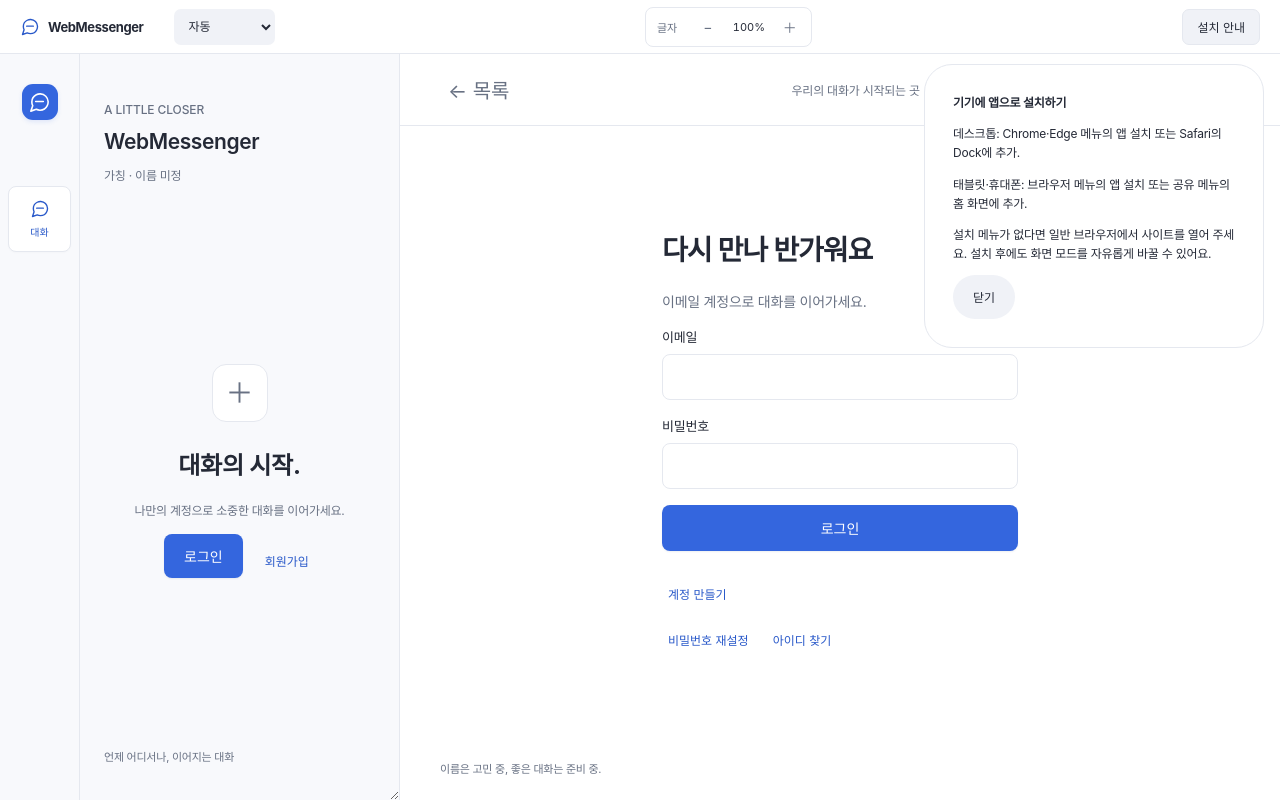
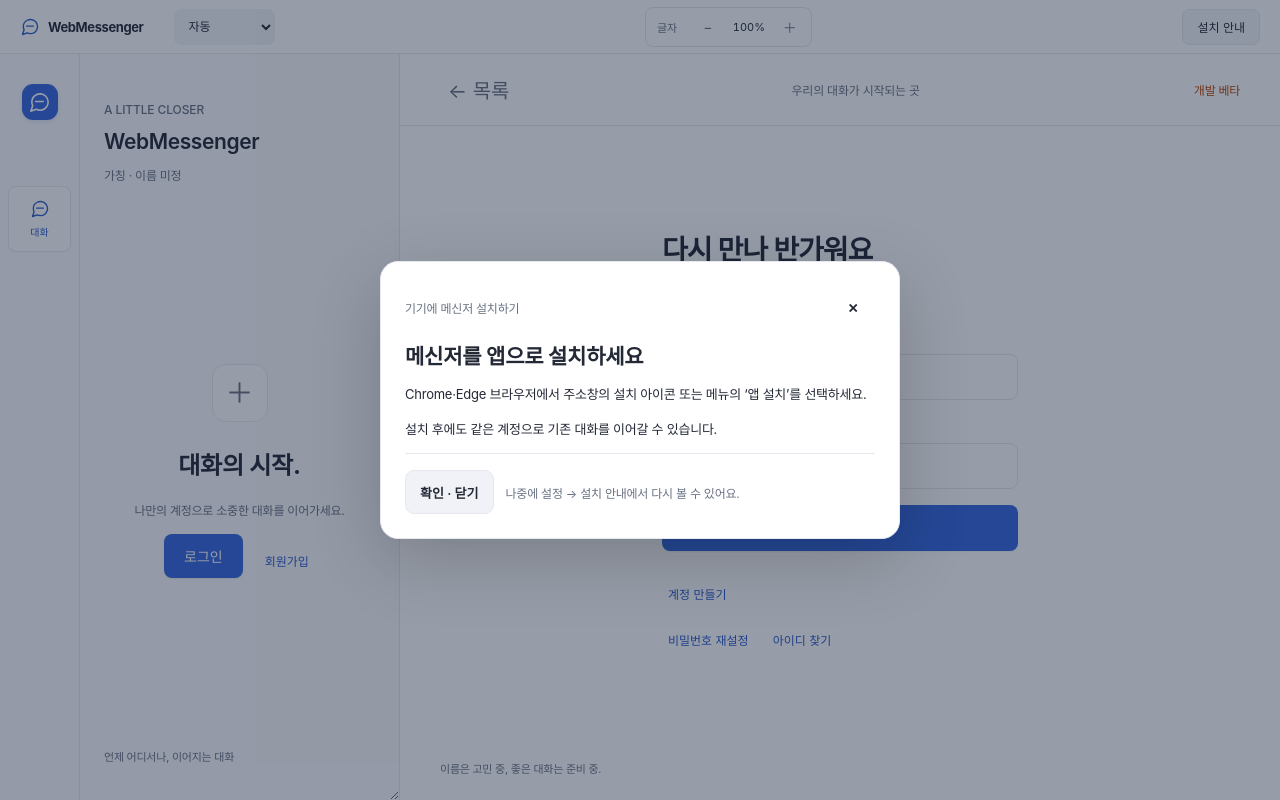
Before and after one commit to myflair77/Mycel, a React (Vite) app: page / in a window 1280 px wide. Both pictures are taken after a click on the button "설치 안내". Built offline with nearby package versions, Linux system fonts and the light colour scheme; no server answers.

Commit message:
Update Site source

```diff
--- a/src/components/InstallButton.tsx
+++ b/src/components/InstallButton.tsx
@@ -1,10 +1,43 @@
-import { useEffect, useState } from 'react';
-interface InstallPrompt extends Event { prompt(): Promise<void>; userChoice: Promise<{outcome:'accepted'|'dismissed'}> }
-export function InstallButton(){
- const [prompt,setPrompt]=useState<InstallPrompt|null>(null); const [help,setHelp]=useState(false);
- const [installed,setInstalled]=useState(()=>window.matchMedia('(display-mode: standalone)').matches || Boolean((navigator as Navigator & {standalone?:boolean}).standalone));
- useEffect(()=>{const ready=(event:Event)=>{event.preventDefault();setPrompt(event as InstallPrompt)};const done=()=>{setInstalled(true);setPrompt(null)};window.addEventListener('beforeinstallprompt',ready);window.addEventListener('appinstalled',done);return()=>{window.removeEventListener('beforeinstallprompt',ready);window.removeEventListener('appinstalled',done)}},[]);
- async function install(){if(!prompt){setHelp(!help);return}try{await prompt.prompt();await prompt.userChoice;setPrompt(null)}catch{setHelp(true);setPrompt(null)}}
- if(installed)return null;
- return <div className="install-control"><button className="install-button" onClick={install} disabled={installed} aria-expanded={help}>{installed?'앱 실행 중':prompt?'앱 설치':'설치 안내'}</button>{help&&<div className="install-help" role="region" aria-label="앱 설치 안내"><strong>기기에 앱으로 설치하기</strong><p>데스크톱: Chrome·Edge 메뉴의 앱 설치 또는 Safari의 Dock에 추가.</p><p>태블릿·휴대폰: 브라우저 메뉴의 앱 설치 또는 공유 메뉴의 홈 화면에 추가.</p><p>설치 메뉴가 없다면 일반 브라우저에서 사이트를 열어 주세요. 설치 후에도 화면 모드를 자유롭게 바꿀 수 있어요.</p><button onClick={()=>setHelp(false)}>닫기</button></div>}</div>
+import {useEffect,useRef,useState} from 'react';
+interface InstallPrompt extends Event {prompt():Promise<void>;userChoice:Promise<{outcome:'accepted'|'dismissed'}>}
+const GUIDE_KEY='weano-install-guide-v1';
+export function installPlatform(ua:string,platform='',touch=0){
+ const android=/Android/i.test(ua)||/Android/i.test(platform);
+ const ios=/iPhone|iPad|iPod/i.test(ua)||(/Mac/i.test(platform)&&touch>1);
+ const edge=/Edg(?:A|iOS)?\//.test(ua);
+ return {android,ios,edge,chrome:android&&/Chrome\//.test(ua)&&!edge&&!/SamsungBrowser|OPR\/|; wv\)/.test(ua)};
 }
+function standalone(){return matchMedia('(display-mode: standalone)').matches||Boolean((navigator as Navigator&{standalone?:boolean}).standalone)}
+export function InstallButton(){return <div className="install-control"><button className="install-button" onClick={()=>window.dispatchEvent(new Event('weano-install-help'))}>설치 안내</button></div>}
+export function InstallGuideHost(){
+ const [platform]=useState(()=>installPlatform(navigator.userAgent,(navigator as Navigator&{userAgentData?:{platform:string}}).userAgentData?.platform??navigator.platform,navigator.maxTouchPoints));
+ const [installed,setInstalled]=useState(standalone),[prompt,setPrompt]=useState<InstallPrompt|null>(null),[open,setOpen]=useState(false),[notice,setNotice]=useState('');
+ const dialog=useRef<HTMLDialogElement>(null);
+ useEffect(()=>{
+  const help=()=>{setNotice('');setOpen(true)},ready=(e:Event)=>{e.preventDefault();setPrompt(e as InstallPrompt)},done=()=>{setInstalled(true);setPrompt(null);setNotice('설치가 완료됐습니다. 홈 화면에서 메신저를 열고 설정에서 알림을 켜 주세요.')};
+  window.addEventListener('weano-install-help',help);window.addEventListener('beforeinstallprompt',ready);window.addEventListener('appinstalled',done);
+  let seen=false;try{seen=localStorage.getItem(GUIDE_KEY)==='seen'}catch{}
+  // Device platform, not window width: desktop small windows must not get mobile instructions.
+  if((platform.android||platform.ios)&&(!standalone()||(platform.android&&platform.edge))&&!seen)setOpen(true);
+  return()=>{window.removeEventListener('weano-install-help',help);window.removeEventListener('beforeinstallprompt',ready);window.removeEventListener('appinstalled',done)};
+ },[platform]);
+ useEffect(()=>{if(open&&!dialog.current?.open)dialog.current?.showModal();if(!open)dialog.current?.close()},[open]);
+ function close(){try{localStorage.setItem(GUIDE_KEY,'seen')}catch{}setOpen(false)}
+ async function install(){if(!prompt)return;try{await prompt.prompt();const choice=await prompt.userChoice;if(choice.outcome==='accepted'){setInstalled(true);setNotice('홈 화면에서 메신저를 열고 설정에서 알림을 켜 주세요.')}else setNotice('설치를 취소했습니다. 나중에 다시 설치할 수 있습니다.')}catch{setNotice('브라우저 메뉴에서 앱 설치를 선택해 주세요.')}finally{setPrompt(null)}}
+ const origin=location.origin,chromeLink='intent://'+location.host+'/#Intent;scheme='+location.protocol.slice(0,-1)+';package=com.android.chrome;S.browser_fallback_url='+encodeURIComponent(origin)+';end';
+ return <dialog ref={dialog} className="install-guide" aria-labelledby="install-guide-title" onCancel={e=>{e.preventDefault();close()}} onClick={e=>{if(e.target===e.currentTarget)close()}}>
+ <header><span className="install-guide-kicker">기기에 메신저 설치하기</span><button className="install-guide-close" aria-label="설치 안내 닫기" onClick={close}>✕</button></header>
+ <h2 id="install-guide-title">{platform.android?'휴대폰·태블릿에서는 Chrome을 권장해요':platform.ios?'홈 화면에서 메신저를 열어보세요':'메신저를 앱으로 설치하세요'}</h2>
+ {platform.android?<><p className="install-guide-lead">{platform.edge?'지금은 Edge로 접속했어요. Chrome으로 다시 열어 설치해 주세요.':platform.chrome?'Chrome으로 접속했어요. 아래 순서대로 설치해 주세요.':'이 사이트를 Chrome으로 다시 열어 설치해 주세요.'}</p>
+ <div className="install-guide-note">홈 화면 숫자 배지를 사용하려면 Chrome으로 설치하는 것을 권장합니다. 갤럭시 테스트에서 Chrome은 숫자가 표시됐지만 Edge로 만든 아이콘에서는 표시되지 않았습니다.</div>
+ <ol><li><strong>Chrome에서 이 사이트 열기</strong><p>{platform.chrome?'지금 보고 있는 페이지에서 다음 단계로 진행하세요.':'아래 ‘Chrome으로 열기’를 누르세요. 열리지 않으면 주소를 복사한 뒤 Chrome 주소창에 붙여넣으세요.'}</p></li><li><strong>브라우저 메뉴 ⋮ 누르기</strong><p>‘홈 화면에 추가’ 또는 ‘설치 및 바로가기 만들기’를 선택하세요. 버전에 따라 ‘앱 설치’가 바로 보일 수 있습니다.</p></li><li><strong>‘설치’ 선택하기</strong><p>‘앱 설치’와 ‘바로가기 만들기’가 함께 보이면 ‘앱 설치’를 선택해 주세요.</p></li><li><strong>홈 화면에서 실행하고 알림 켜기</strong><p>메신저 아이콘으로 실행 → 로그인 → 설정 → 알림 켜기. 브라우저가 묻는 알림 권한도 허용해 주세요.</p></li></ol>
+ <p className="install-guide-footnote">숫자는 기기·홈 화면·알림 설정에 따라 다릅니다. 갤럭시의 ‘앱 아이콘 배지’도 켜져 있어야 합니다. 알림창의 알림을 지우면 숫자가 사라질 수 있어요.</p>
+ {!platform.chrome&&<div className="install-guide-actions"><a className="guide-primary" href={chromeLink}>Chrome으로 열기</a><button onClick={()=>void navigator.clipboard.writeText(origin).then(()=>setNotice('주소를 복사했습니다. Chrome 주소창에 붙여넣어 주세요.')).catch(()=>setNotice('아래 사이트 주소를 길게 눌러 복사해 주세요.'))}>사이트 주소 복사</button></div>}
+ {!platform.chrome&&<><p className="install-guide-address">{origin}</p><p className="install-guide-footnote">Chrome이 없다면 Play 스토어에서 Google Chrome을 설치한 뒤 이 주소를 열어 주세요. 기존 대화와 친구는 같은 계정으로 로그인하면 그대로 보입니다.</p></>}
+ <a className="install-official" href="https://support.google.com/chrome/answer/9658361?co=GENIE.Platform%3DAndroid&hl=ko" target="_blank" rel="noreferrer">Chrome 공식 설치 도움말 ↗</a>
+ </>:platform.ios?<><p>iPhone·iPad에서는 Safari로 사이트를 열어 주세요.</p><ol><li>공유 버튼 누르기</li><li>‘홈 화면에 추가’ 선택</li><li>‘추가’를 누르고 홈 화면 아이콘으로 실행</li><li>로그인 후 설정에서 알림 켜기</li></ol></>:<><p>Chrome·Edge 브라우저에서 주소창의 설치 아이콘 또는 메뉴의 ‘앱 설치’를 선택하세요.</p><p>설치 후에도 같은 계정으로 기존 대화를 이어갈 수 있습니다.</p></>}
+ {prompt&&!installed&&(!platform.android||platform.chrome)&&<button className="guide-primary" onClick={()=>void install()}>지금 앱 설치</button>}
+ {installed&&<p className="install-guide-footnote">앱이 설치되어 있습니다. 홈 화면 아이콘으로 실행해 주세요. 설치 안내는 설정에서 다시 볼 수 있어요.</p>}
+ <p role="status">{notice}</p><footer><button onClick={close}>확인 · 닫기</button><small>나중에 설정 → 설치 안내에서 다시 볼 수 있어요.</small></footer>
+ </dialog>
+}
--- a/src/main.tsx
+++ b/src/main.tsx
@@ -8,7 +8,7 @@ import {createRoot} from 'react-dom/client';
 import type {Session} from '@supabase/supabase-js';
 import {appConfig} from './config';
 import {useLayout} from './hooks/useLayout';
-import {InstallButton} from './components/InstallButton';
+import {InstallButton,InstallGuideHost} from './components/InstallButton';
 import {AuthPanel} from './features/auth/AuthPanel';
 import {ChatWorkspace} from './features/messages/ChatWorkspace';
 import {supabase,initialAuthFlow} from './services/supabase';
@@ -28,7 +28,7 @@ function App(){
  useEffect(()=>{const update=()=>{document.documentElement.style.setProperty('--viewport-height',(window.visualViewport?.height??window.innerHeight)+'px')};update();window.visualViewport?.addEventListener('resize',update);window.addEventListener('resize',update);return()=>{window.visualViewport?.removeEventListener('resize',update);window.removeEventListener('resize',update)}},[]);
  if(accountFlow)return <AccountRecovery flow={accountFlow} session={session} onDone={()=>{sessionStorage.removeItem('weano-recovery-user');history.replaceState(null,'',location.pathname);setAccountFlow(null);setAuthMode('login')}}/>;
  return <div data-layout={layout} data-section={section} className={`app ${session?'signed-in':''} ${dark?'dark':''} ${detail?'detail-open':''}`}>
-  <div className="display-controls"><div className="app-brand"><Icon name="chat" size={20}/><span>WebMessenger</span></div><select aria-label="화면 모드" id="layout-mode" value={preference} onChange={e=>setPreference(e.target.value as typeof preference)}><option value="auto">자동</option><option value="desktop">데스크톱</option><option value="tablet">태블릿</option><option value="phone">휴대폰</option></select><FontSizeControl/><InstallButton/></div>
+  <InstallGuideHost/><div className="display-controls"><div className="app-brand"><Icon name="chat" size={20}/><span>WebMessenger</span></div><select aria-label="화면 모드" id="layout-mode" value={preference} onChange={e=>setPreference(e.target.value as typeof preference)}><option value="auto">자동</option><option value="desktop">데스크톱</option><option value="tablet">태블릿</option><option value="phone">휴대폰</option></select><FontSizeControl/><InstallButton/></div>
   <nav className="rail" aria-label="주 탐색"><div className="mark" aria-label="WebMessenger"><Icon name="chat" size={23}/></div><div className="nav-items">{([['friends','친구','friends'],['chats','대화','chat'],['settings','설정','settings']] as const).filter(([key])=>session||key==='chats').map(([key,label,icon])=><button key={key} aria-current={section===key?'page':undefined} onClick={()=>{setSection(key);setDetail(false)}}><span aria-hidden="true"><Icon name={icon as IconName}/></span>{label}{key==='friends'&&requests>0&&<b className="nav-count">{requests}</b>}</button>)}</div></nav>
   {session?<ChatWorkspace theme={theme} onTheme={setTheme} key={session.user.id} session={session} section={section} onSection={setSection} onRequests={setRequests} layout={layout} conversationVisible={section==='chats'&&(layout!=='phone'||detail)} onOpen={()=>{setSection('chats');setDetail(true)}} onBack={()=>setDetail(false)}/>:<>
    <aside className="list"><header><p className="eyebrow">A LITTLE CLOSER</p><h1>{appConfig.displayName}</h1><p className="muted">{appConfig.nameStatus}</p></header><section className="empty-list"><div className="outline-icon">＋</div><h2>대화의 시작.</h2><p>나만의 계정으로 소중한 대화를 이어가세요.</p><div className="auth-actions"><button className="primary-button" onClick={()=>{setAuthMode('login');setDetail(true)}}>로그인</button><button className="text-button" onClick={()=>{setAuthMode('signup');setDetail(true)}}>회원가입</button></div></section><footer>언제 어디서나, 이어지는 대화</footer></aside>
--- a/src/styles/atelier.css
+++ b/src/styles/atelier.css
@@ -216,3 +216,17 @@ button:disabled{cursor:default}
 .block-confirmation .danger:hover:not(:disabled){color:#fff;background:#b33142;border-color:#b33142}
 .app .profile-settings .notice button{margin:4px 8px 4px 0}
 .app[data-layout="phone"] .profile-settings button{min-height:44px}
+.install-guide{width:min(520px,calc(100vw - 28px));max-height:calc(100dvh - 32px);overflow-y:auto;box-sizing:border-box;border:1px solid var(--line);border-radius:18px;padding:24px;background:var(--paper);color:var(--ink);box-shadow:0 20px 70px #0003}
+.install-guide::backdrop{background:#14203a70}.install-guide header{display:flex;align-items:center;justify-content:space-between;gap:12px}
+.install-guide-kicker{font-size:12px;color:var(--muted)}.install-guide h2{font-size:calc(21px * var(--font-scale,1));line-height:1.4;margin:12px 0}
+.install-guide p{font-size:calc(13px * var(--font-scale,1));line-height:1.65}.install-guide-lead{font-weight:600;color:var(--link)}
+.install-guide-note{background:var(--soft);border-radius:10px;padding:14px;font-size:calc(12px * var(--font-scale,1));line-height:1.65}
+.install-guide ol{padding-left:24px;margin:22px 0}.install-guide li{padding-left:4px;margin:16px 0;font-size:calc(14px * var(--font-scale,1))}
+.install-guide li::marker{color:var(--link);font-weight:700}.install-guide li p{margin:5px 0;color:var(--muted)}
+.install-guide button,.install-guide-actions a{appearance:none;border:1px solid var(--line);border-radius:9px;background:var(--soft);color:var(--ink);font:inherit;font-size:13px;font-weight:600;padding:10px 14px;min-height:44px;cursor:pointer;text-decoration:none;display:inline-flex;align-items:center;justify-content:center}
+.install-guide button:focus-visible,.install-guide a:focus-visible{outline:2px solid var(--link);outline-offset:3px}
+.install-guide .guide-primary{background:#365edc;color:#fff;border-color:#365edc}.install-guide-actions{display:flex;flex-wrap:wrap;gap:8px;margin:16px 0 8px}
+.install-guide .install-guide-close{background:transparent;border:0;min-width:44px}.install-guide .install-guide-footnote,.install-guide footer small{font-size:12px;color:var(--muted)}
+.install-guide-address{overflow-wrap:anywhere;user-select:all;background:var(--soft);padding:10px;border-radius:8px}
+.install-guide footer{border-top:1px solid var(--line);padding-top:16px;display:flex;align-items:center;flex-wrap:wrap;gap:12px}
+.install-official{display:inline-block;color:var(--link);font-size:12px;margin:4px 0 12px}
```
Also changed, not shown: 3 other files (tests, documents, lock files or other folders).
